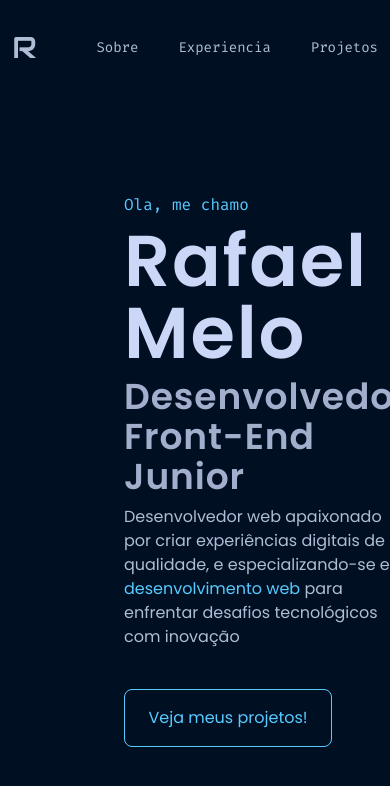
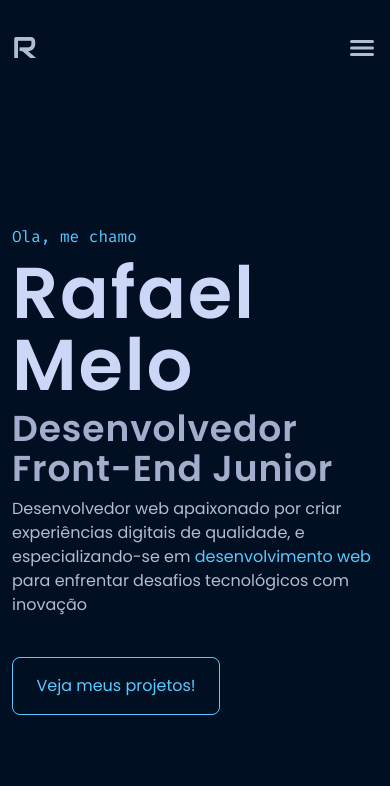
Before and after one commit to RafaMelloz/PortifolioV3, a React app: page / in a window 390 px wide. Shown: the top 786 px of the page. Built offline with nearby package versions, Linux system fonts and the light colour scheme; the HTML template or start-up script is replaced by a standard one.

Commit message:
teste do header responsivo

```diff
--- a/src/components/header.jsx
+++ b/src/components/header.jsx
@@ -1,7 +1,15 @@
+import { useState } from "react";
 import { useScrollDirection } from "../utils/scrollDirection";
+import { IoMenu } from "react-icons/io5";
+import { MobileSidebar } from "./mobileSidebar";
 
 export const Header = () =>{
     const {scrollDirection, scrollPosition} = useScrollDirection();
+    const [isSidebarOpen, setIsOpenSideBar] = useState(false)
+
+    const toggleSidebar = () => {
+        setIsOpenSideBar(!isSidebarOpen);
+    };
 
     return(
         <header className={`${scrollPosition === 0 ? 'h-24' : 'bg-bgColor/85 backdrop-blur h-16 shadow-[0px_00px_20px_-10px_#2db7f77b]'} transition-all duration-500 sticky ${ scrollDirection === "down" ? "-top-24" : "top-0"}`}>
@@ -9,11 +17,16 @@ export const Header = () =>{
                 <h3 className="font-audioWide text-3xl pointer-events-none">R</h3>
 
                 <nav>
-                    <ul className="flex font-fira text-sm gap-10">
+                    <ul className="hidden md:flex font-fira text-sm gap-10">
                         <li className="hover:text-primaryColor"><a href="">Sobre</a></li>
-                        <li className="hover:text-primaryColor"><a href="">Experiencia</a></li>
+                        <li className="hover:text-primaryColor"><a href="">Experiência</a></li>
                         <li className="hover:text-primaryColor"><a href="">Projetos</a></li>
                     </ul>
+
+                    <IoMenu className="block md:hidden size-8" onClick={toggleSidebar} />
+
+
+                    <MobileSidebar toggle={toggleSidebar} isSidebarOpen={isSidebarOpen} />
                 </nav>
             </div>
         </header>
--- /dev/null
+++ b/src/components/mobileSidebar.jsx
@@ -0,0 +1,23 @@
+import { IoClose } from "react-icons/io5"
+
+export const MobileSidebar = ({ isSidebarOpen, toggle }) =>{
+    return(
+        <div
+            className={`fixed inset-0 bg-black bg-opacity-50 z-10 transition-opacity duration-300 ease-in-out ${isSidebarOpen ? 'opacity-100 pointer-events-auto' : 'opacity-0 pointer-events-none'}`}
+            onClick={toggle}
+        >
+            <div
+                className={`fixed z-20 flex justify-center items-center flex-col top-0 right-0 w-64 h-full bg-bgColor shadow-lg p-4 transform transition-transform duration-300 ease-in-out ${isSidebarOpen ? 'translate-x-0' : 'translate-x-full'}`}
+                onClick={(e) => e.stopPropagation()}
+            >
+                <IoClose className="text-2xl mb-4 cursor-pointer size-8 absolute top-8 right-6" onClick={toggle}/>
+
+                <ul className="flex flex-col gap-6 font-fira text-sm">
+                    <li><a href="" className="hover:text-primaryColor">Sobre</a></li>
+                    <li><a href="" className="hover:text-primaryColor">Experiência</a></li>
+                    <li><a href="" className="hover:text-primaryColor">Projetos</a></li>
+                </ul>
+            </div>
+        </div>
+    )
+}
--- a/src/sections/sectionHome.jsx
+++ b/src/sections/sectionHome.jsx
@@ -2,7 +2,7 @@ import { FaRocket } from "react-icons/fa"
 
 export const SectionHome = () =>{
     return(
-        <section className="ml-28 h-fullScreen flex items-center">
+        <section className="md:ml-28 h-fullScreen flex items-center">
            <div className="flex flex-col gap-2">
                 <h3 className="font-fira text-primaryColor">Ola, me chamo</h3>
                 <h1 className="text-titleColor font-extrabold tracking-wide text-7xl">Rafael Melo</h1>
```
